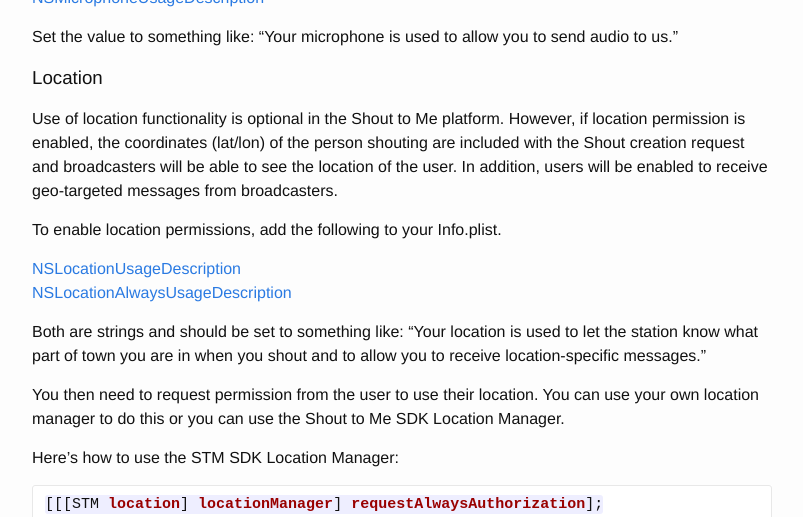
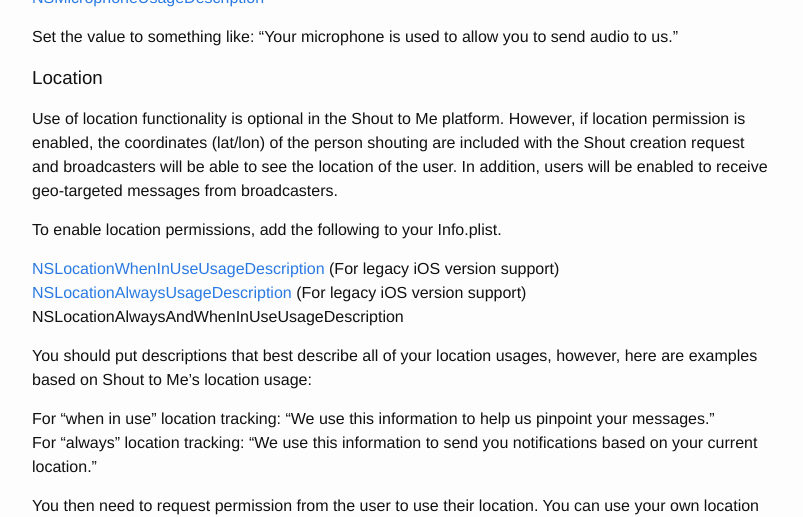
Before and after one commit to ShoutToMe/stm-sdk-ios, a Jekyll site: the page built from setup.md, in a window 1280 px wide and 900 px high, scrolled down 1666 px, cut to the strip 0-517 px from the top of the window. Shown: the whole strip, without its empty margins (238-1041 px from the left). Built offline with Jekyll 4.4.1, drawn with Linux system fonts in a browser that asks for light colours; our own code applies the rules of GitHub Pages for plain Markdown files; some of the changed text lies outside the part shown.

Commit message:
Update location permissions section

```diff
--- a/setup.md
+++ b/setup.md
@@ -80,12 +80,17 @@
 
 To enable location permissions, add the following to your Info.plist.
 
-[NSLocationUsageDescription](https://developer.apple.com/library/ios/documentation/General/Reference/InfoPlistKeyReference/Articles/CocoaKeys.html#//apple_ref/doc/uid/TP40009251-SW27)
+[NSLocationWhenInUseUsageDescription](https://developer.apple.com/library/ios/documentation/General/Reference/InfoPlistKeyReference/Articles/CocoaKeys.html) (For legacy iOS version support)
 <br>
-[NSLocationAlwaysUsageDescription](https://developer.apple.com/library/content/documentation/General/Reference/InfoPlistKeyReference/Articles/CocoaKeys.html#//apple_ref/doc/uid/TP40009251-SW18)
+[NSLocationAlwaysUsageDescription](https://developer.apple.com/library/content/documentation/General/Reference/InfoPlistKeyReference/Articles/CocoaKeys.html) (For legacy iOS version support)
+<br>
+NSLocationAlwaysAndWhenInUseUsageDescription
 
-Both are strings and should be set to something like: "Your location is used to let the station know what part of
-town you are in when you shout and to allow you to receive location-specific messages."
+You should put descriptions that best describe all of your location usages, however, here are examples based on Shout to Me's location usage:
+
+For "when in use" location tracking: "We use this information to help us pinpoint your messages."
+<br>
+For "always" location tracking: "We use this information to send you notifications based on your current location."
 
 You then need to request permission from the user to use their location. You can use your own location manager to do this or you can use the Shout to Me SDK Location Manager.
 
```
Also changed, not shown: other parts of setup.md (+1 -1 lines), 2 other files.
